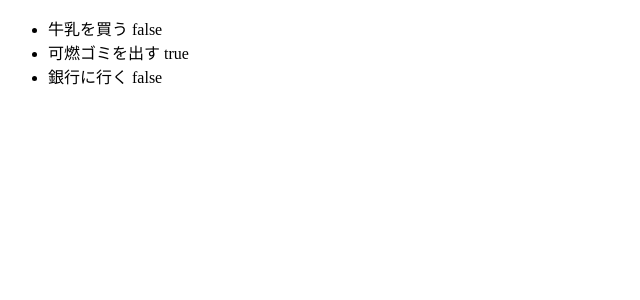
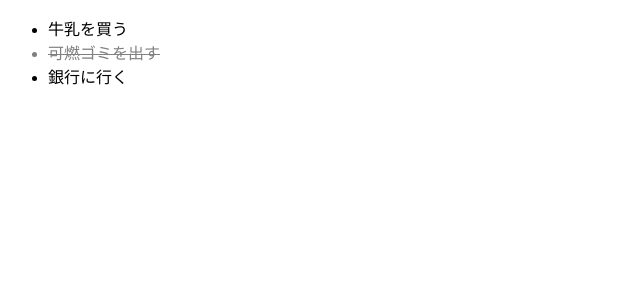
Before and after one commit to ttskch/angular-todo, an Angular app: page / in a window 1280 px wide. Shown: the top 300 px of the page, without its empty margins (0-640 px from the left). Built offline with nearby package versions, Linux system fonts and the light colour scheme.

Commit message:
feat: 🎸 コンポーネントのスタイルを書いてみる

```diff
--- a/src/app/app.component.html
+++ b/src/app/app.component.html
@@ -1,3 +1,5 @@
 <ul>
-  <li *ngFor="let task of tasks">{{ task.title }} <span>{{ task.done }}</span></li>
+  <li *ngFor="let task of tasks" class="{{ task.done ? 'done' : '' }}">
+    {{ task.title }}
+  </li>
 </ul>
--- a/src/app/app.component.scss
+++ b/src/app/app.component.scss
@@ -0,0 +1,4 @@
+.done {
+  color: gray;
+  text-decoration: line-through;
+}
```
